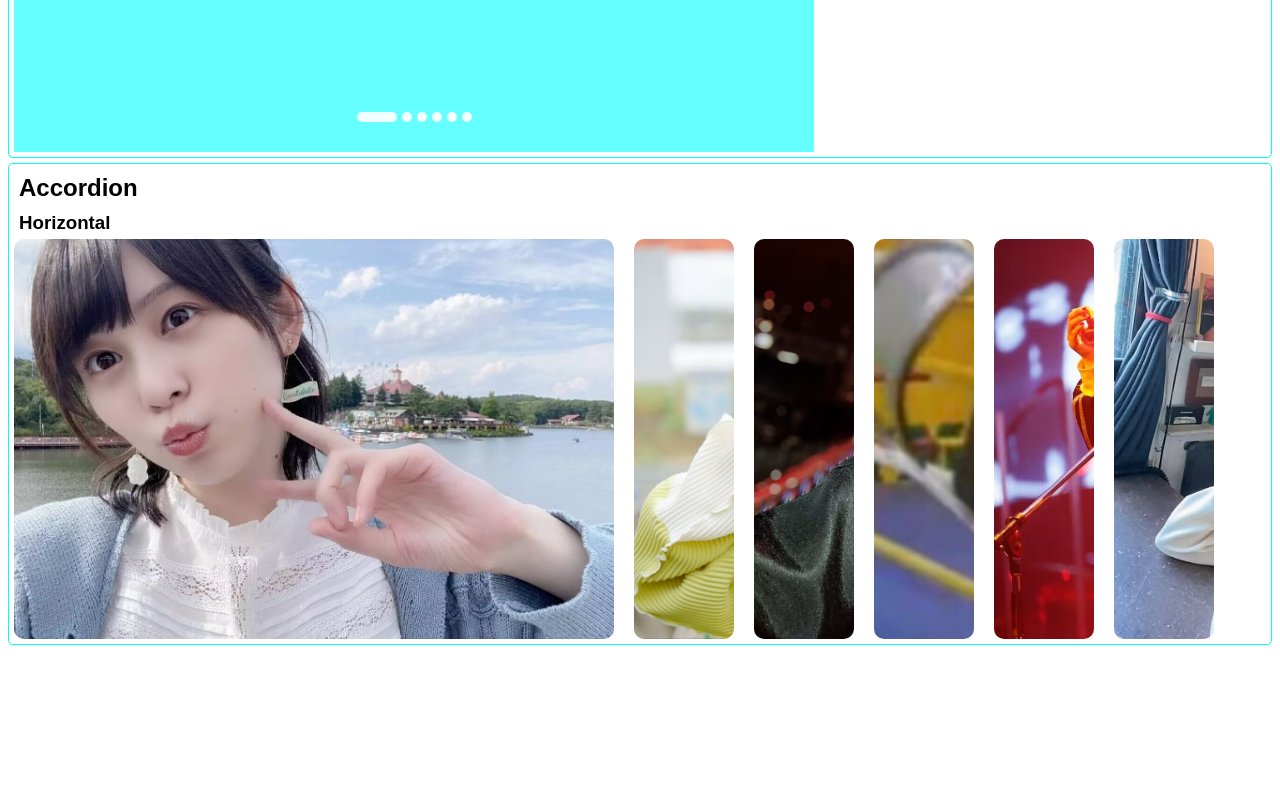
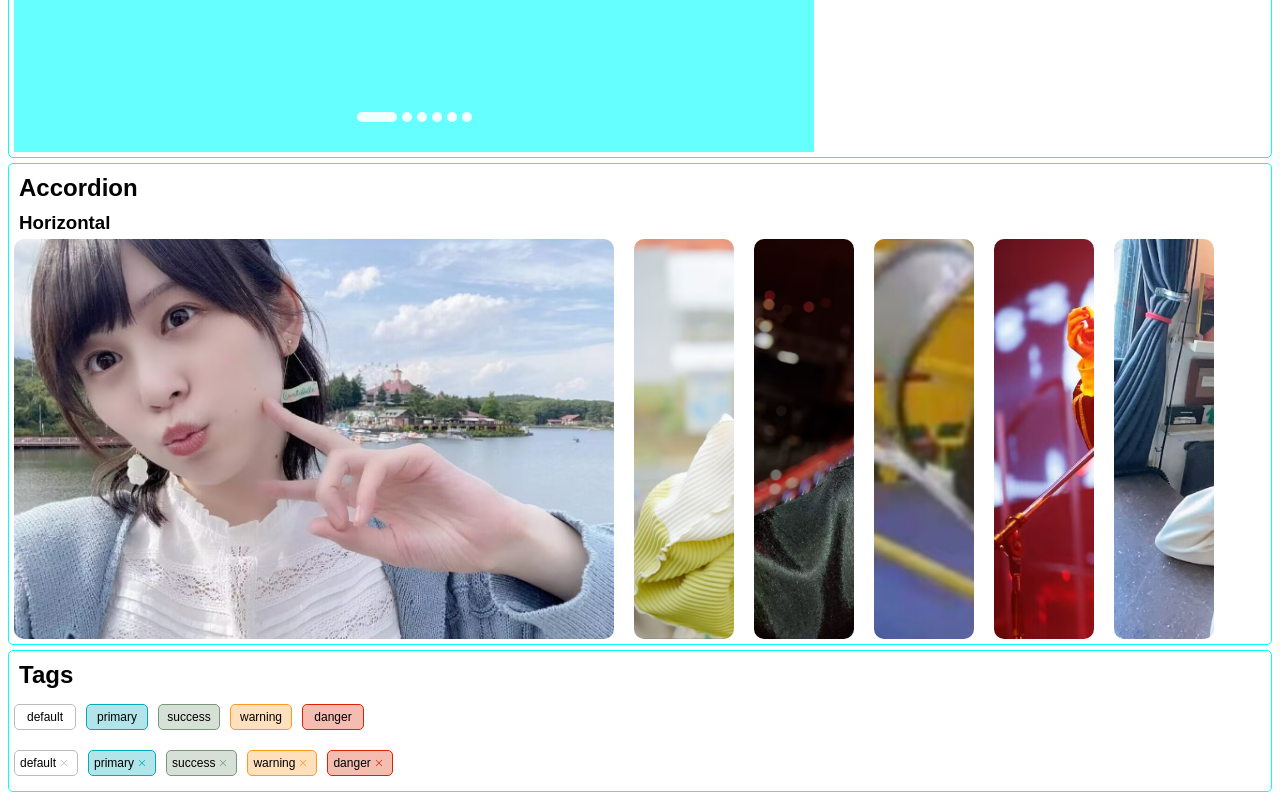
Before and after one commit to CainHappyfish/Doki-UI, a Vue app in the folder Doki-UI/: page / in a window 1280 px wide. Shown: the part 2632-3432 px from the top of the page. Before the commit the page ends 3285 px from the top, so only its background shows below. Built offline with nearby package versions, Linux system fonts and the light colour scheme.

Commit message:
update: tags

```diff
--- a/Doki-UI/src/App.vue
+++ b/Doki-UI/src/App.vue
@@ -9,6 +9,7 @@ import SliderPreview from "./preview/sliderPreview.vue";
 import AvatarPreview from "./preview/avatarPreview.vue";
 import ImagePreview from "./preview/imagePreview.vue";
 import CarouselPreview from "./preview/carouselPreview.vue";
+import TagPreview from "./preview/tagPreview.vue";
 </script>
 
 <template>
@@ -22,6 +23,7 @@ import CarouselPreview from "./preview/carouselPreview.vue";
   <avatar-preview />
   <image-preview />
   <carousel-preview />
+  <tag-preview />
 
 </template>
 
--- /dev/null
+++ b/Doki-UI/src/components/tag/dokiTag.vue
@@ -0,0 +1,24 @@
+<script setup lang="ts">
+import {computed, ref, useAttrs} from "vue";
+
+const type = ref(useAttrs().type ? "doki-tag__" + useAttrs().type : "")
+const size = ref(useAttrs().size ? "doki-tag__" + useAttrs().size : "")
+const classStr = computed(() => type.value + " " + size.value)
+
+const closable = ref(useAttrs().closable === "")
+const closed = ref(true)
+const handleClick = () => {
+  closed.value = false
+}
+</script>
+
+<template>
+  <div class="doki-tag" :class="classStr" v-if="closed">
+    <slot></slot>
+    <svg @click="handleClick" t="1728033233491" class="close-icon" v-if="closable" viewBox="0 0 1024 1024" version="1.1" xmlns="http://www.w3.org/2000/svg" p-id="4257" xmlns:xlink="http://www.w3.org/1999/xlink" width="200" height="200"><path d="M557.248 512l265.408 265.344a32 32 0 0 1-45.312 45.312L512 557.248l-265.344 265.408a32 32 0 0 1-45.312-45.312L466.752 512 201.344 246.656a32 32 0 1 1 45.312-45.312L512 466.752l265.344-265.408a32 32 0 0 1 45.312 45.312L557.248 512z" fill="#ffffff" p-id="4258"></path></svg>
+  </div>
+</template>
+
+<style scoped>
+
+</style>
--- /dev/null
+++ b/Doki-UI/src/preview/tagPreview.vue
@@ -0,0 +1,48 @@
+<script setup lang="ts">
+
+</script>
+
+<template>
+  <div class="tags-container">
+    <h2 class="title-2">Tags</h2>
+    <div class="tags">
+      <doki-tag>default</doki-tag>
+      <doki-tag type="primary">primary</doki-tag>
+      <doki-tag type="success">success</doki-tag>
+      <doki-tag type="warning">warning</doki-tag>
+      <doki-tag type="danger">danger</doki-tag>
+    </div>
+
+    <div class="tags">
+      <doki-tag closable>default</doki-tag>
+      <doki-tag type="primary" closable>primary</doki-tag>
+      <doki-tag type="success" closable>success</doki-tag>
+      <doki-tag type="warning" closable>warning</doki-tag>
+      <doki-tag type="danger"closable>danger</doki-tag>
+    </div>
+
+
+  </div>
+</template>
+
+<style scoped>
+.tags-container {
+  border: solid 1px cyan;
+  border-radius: 5px;
+
+  display: flex;
+  flex-direction: column;
+
+  margin: 5px 0;
+
+  padding: 5px;
+  box-sizing: border-box;
+
+}
+
+.tags {
+  margin: 10px 0;
+  display: flex;
+  gap: 10px;
+}
+</style>
--- a/Doki-UI/src/styles/index.scss
+++ b/Doki-UI/src/styles/index.scss
@@ -6,6 +6,7 @@
 @use "switches/switchIndex";
 @use "avatar/avatarIndex";
 @use "carousel/carouselIndex";
+@use "tags/tagIndex";
 
 .title-2 {
   margin: 5px;
--- /dev/null
+++ b/Doki-UI/src/styles/tags/tag.scss
@@ -0,0 +1,106 @@
+@use "../vars/tags";
+
+.doki-tag {
+  min-width: 50px;
+  height: 20px;
+  cursor: pointer;
+
+  border: 1px solid var(--doki-tag-default-border);
+  background:var(--doki-tag-default-bg);
+
+  border-radius: 5px;
+  padding: 2px 5px;
+
+  font-family: "Microsoft YaHei UI Light", sans-serif;
+  font-size: 12px;
+
+  display: flex;
+  justify-content: center;
+  align-items: center;
+
+  transition: all 0.3s ease-in-out;
+
+}
+
+.close-icon {
+  width: 10px;
+  height: 10px;
+  margin: 3px;
+
+  path {
+    fill: #BBBBBB;
+  }
+}
+
+.doki-tag:hover {
+  background: var(--doki-hover-tag-default-bg);
+  .close-icon path {
+    fill: white;
+  }
+}
+
+.doki-tag__primary {
+  border: 1px solid var(--doki-tag-primary-bg);
+  background: var(--doki-hover-tag-primary-bg);
+
+  .close-icon path {
+    fill: var(--doki-tag-primary-bg);
+  }
+}
+
+.doki-tag__primary:hover {
+  background: var(--doki-tag-primary-bg);
+  color: white;
+  .close-icon path {
+    fill: white;
+  }
+}
+
+.doki-tag__success {
+  border: 1px solid var(--doki-tag-success-bg);
+  background: var(--doki-hover-tag-success-bg);
+
+  .close-icon path {
+    fill: var(--doki-tag-success-bg);
+  }
+}
+
+.doki-tag__success:hover {
+  color: white;
+  background: var(--doki-tag-success-bg);
+  .close-icon path {
+    fill: white;
+  }
+}
+
+.doki-tag__warning {
+  border: 1px solid var(--doki-tag-warning-bg);
+  background: var(--doki-hover-tag-warning-bg);
+  .close-icon path {
+    fill: var(--doki-tag-warning-bg);
+  }
+}
+
+.doki-tag__warning:hover {
+  color: white;
+  background: var(--doki-tag-warning-bg);
+  .close-icon path {
+    fill: white;
+  }
+}
+
+.doki-tag__danger {
+  border: 1px solid var(--doki-tag-danger-bg);
+  background: var(--doki-hover-tag-danger-bg);
+  .close-icon path {
+    fill: var(--doki-tag-danger-bg);
+  }
+}
+
+.doki-tag__danger:hover {
+  color: white;
+  background: var(--doki-tag-danger-bg);
+  .close-icon path {
+    fill: white;
+  }
+}
--- /dev/null
+++ b/Doki-UI/src/styles/tags/tagIndex.scss
@@ -0,0 +1 @@
+@use "tag";
--- /dev/null
+++ b/Doki-UI/src/styles/vars/tags.scss
@@ -0,0 +1,48 @@
+:root {
+
+  /* background */
+  --doki-tag-default-bg: white;
+  --doki-tag-primary-bg: rgb(0, 170, 187);
+  --doki-tag-success-bg: rgb(119, 153, 119);
+  --doki-tag-warning-bg: rgb(255, 153, 34);
+  --doki-tag-danger-bg: rgb(221, 34, 0);
+
+  /* border */
+  --doki-tag-default-border: #BBBBBB;
+  --doki-tag-default-border-hover: #0077DD;
+
+  /* hover */
+  --doki-tag-default-bg-hover: #44DDFF;
+
+  /* text */
+  --doki-tag-default-text-hover: #0077DD;
+}
+
+/* hover */
+:root {
+
+  /* background */
+
+  --doki-hover-tag-default-bg: rgba(187, 187, 187, 0.3);
+  --doki-hover-tag-primary-bg: rgba(0, 170, 187, 0.3);
+  --doki-hover-tag-success-bg: rgba(119, 153, 119, 0.3);
+  --doki-hover-tag-warning-bg: rgba(255, 153, 34, 0.3);
+  --doki-hover-tag-danger-bg: rgba(221, 34, 0, 0.3);
+
+  /* border */
+  --doki-tag-default-border: #BBBBBB;
+  --doki-tag-default-border-hover: #0077DD;
+
+  /* hover */
+  --doki-tag-default-bg-hover: #44DDFF;
+
+  /* text */
+  --doki-tag-default-text-hover: #0077DD;
+
+  --doki-tag-default-bg: white;
+  --doki-tag-primary-bg: rgb(0, 170, 187);
+  --doki-tag-success-bg: rgb(119, 153, 119);
+  --doki-tag-info-bg: rgb(187, 187, 187);
+  --doki-tag-warning-bg: rgb(255, 153, 34);
+  --doki-tag-danger-bg: rgb(221, 34, 0);
+}
```
Also changed, not shown: Doki-UI/src/components/virtualList/dokiVirtualList.vue (added, +11 -0 lines), Doki-UI/src/index.ts (+7 -3 lines), 1 other file (tests, documents, lock files or other folders).
